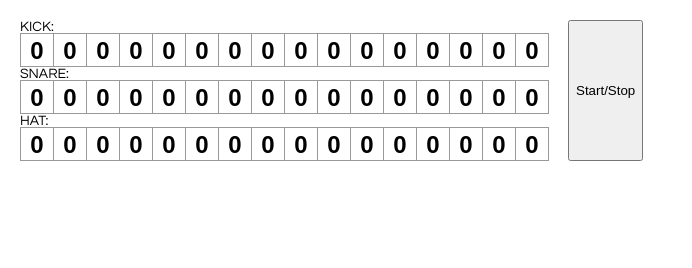
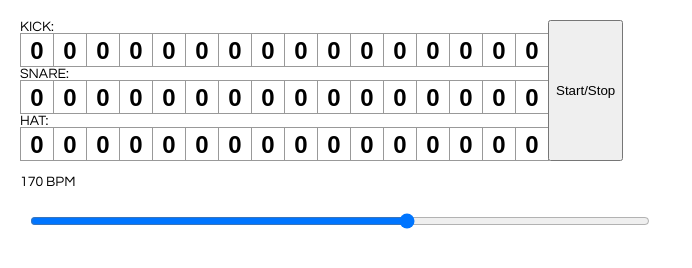
Before and after one commit to cgibbs/react-sequencer, a React app: page / in a window 1280 px wide. Shown: the whole page, without its empty margins (0-692 px from the left). Built offline with nearby package versions, Linux system fonts and the light colour scheme; no server answers.

Commit message:
BPM slider, a bit of code cleanup

```diff
--- a/src/index.css
+++ b/src/index.css
@@ -48,3 +48,8 @@ ol, ul {
 .game-info {
   margin-left: 20px;
 }
+
+.bpm-slider input {
+  width: 50%;
+  margin: 10px;
+}
--- a/src/index.js
+++ b/src/index.js
@@ -4,7 +4,7 @@ import './index.css';
 import BD from './assets/BD.wav';
 import SD from './assets/SD.wav';
 import HH from './assets/HH.wav';
-import {Howl, Howler} from 'howler';
+import {Howl} from 'howler';
 
 function Step(props) {
   return (
@@ -23,9 +23,10 @@ class SequencerRow extends React.Component {
   }
 
   handleClick(i) {
-    this.state.sequencer[i] = !this.state.sequencer[i];
+    let seq = this.state.sequencer
+    seq[i] = !seq[i];
     this.setState({
-      sequencer: this.state.sequencer
+      sequencer: seq
     })
   }
 
@@ -120,8 +121,25 @@ class Game extends React.Component {
     console.log(this.state);
   }
 
+  handleInputChange = event => {
+    const bpm = event.target.value;
+
+    if (this.state.playing) {
+      // stop old timer and start a new one
+      clearInterval(this.timer);
+      this.timer = setInterval(() => this.playSounds(), (15 / bpm) * 1000);
+      this.setState({
+        bpm
+      });
+    } else {
+      // otherwise, just update the bpm
+      this.setState({ bpm });
+    }
+  };
+
   render() {
     return (
+      <div>
         <div className="game">
           <div className="game-board">
             <span>
@@ -143,11 +161,22 @@ class Game extends React.Component {
             />
             </span>
           </div>
-        <div className="game-info">
-        </div>
           <button onClick={this.startStop}>
             Start/Stop
           </button>
+        </div>
+        <div className="bpm-slider">
+          <span>
+            <p>{this.state.bpm} BPM</p>
+            <input
+              type="range"
+              min="60"
+              max="240"
+              value={this.state.bpm}
+              onChange={this.handleInputChange}
+            />
+          </span>
+        </div>
       </div>
     );
   }
```
Lines whose indentation alone changed are shown as unchanged.
